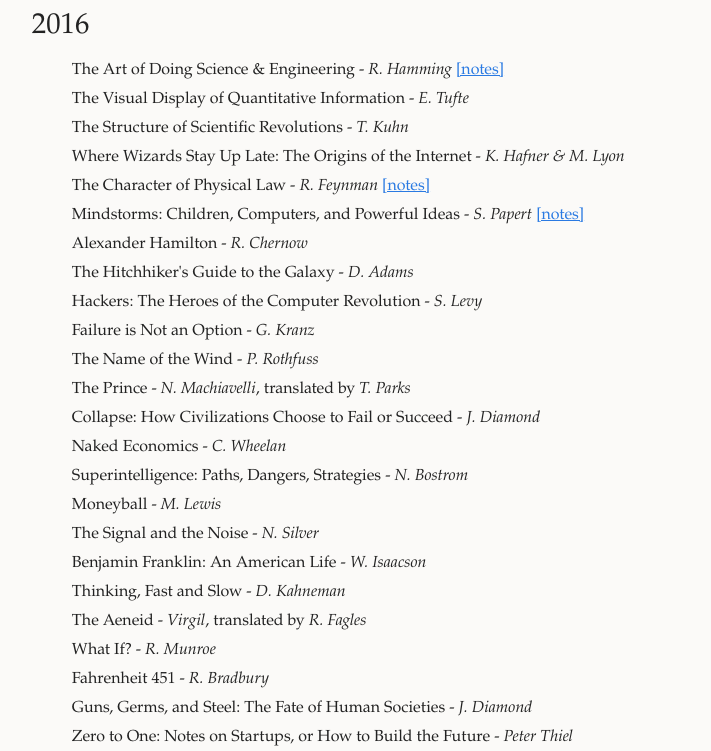
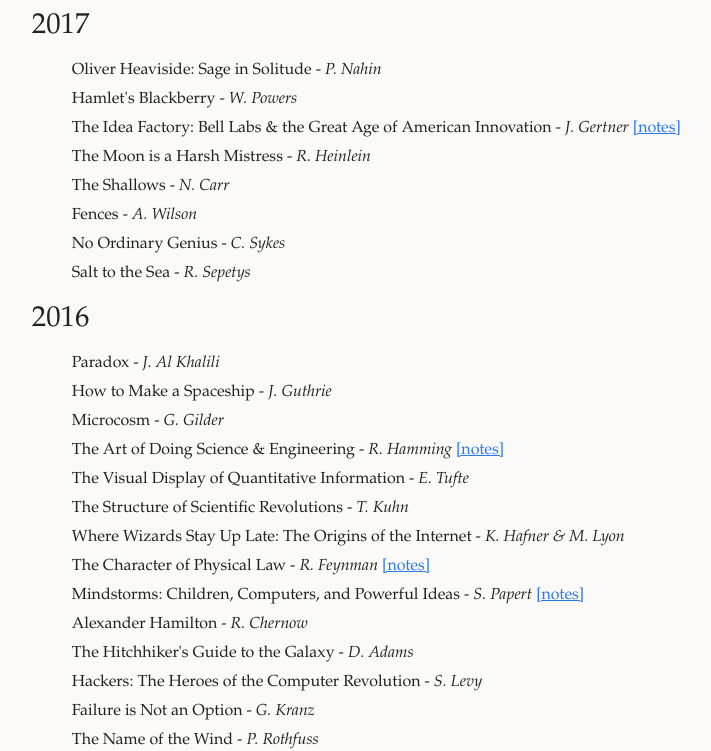
Before and after one commit to andars/andars.github.io, a plain HTML site: page reading.html in a window 1280 px wide. Shown: the part 155-906 px from the top of the page, without its empty margins (173-884 px from the left). Drawn offline with Linux system fonts and the light colour scheme.

Commit message:
update RL and add github

```diff
--- a/reading.html
+++ b/reading.html
@@ -29,12 +29,26 @@
 
   <article>
     <h1 id="reading-list">reading list</h1>
-<h2 id="section">2016</h2>
+<h2 id="section">2017</h2>
 <ul class='rlist'>
-    <li> The Art of Doing Science & Engineering - <em> R. Hamming </em> <a href='notes/aofse.html'> [notes] </a></li>
+    <li> Oliver Heaviside: Sage in Solitude - <em> P. Nahin </em></li>
+    <li> Hamlet's Blackberry - <em> W. Powers </em></li>
+    <li> The Idea Factory: Bell Labs &amp; the Great Age of American Innovation - <em> J. Gertner </em><a href='notes/idea_factory.html'> [notes] </a></li>
+    <li> The Moon is a Harsh Mistress - <em> R. Heinlein </em></li>
+    <li> The Shallows - <em> N. Carr </em></li>
+    <li> Fences - <em> A. Wilson </em></li>
+    <li> No Ordinary Genius - <em> C. Sykes </em></li>
+    <li> Salt to the Sea - <em> R. Sepetys </em></li>
+</ul>
+<h2 id="section-1">2016</h2>
+<ul class='rlist'>
+    <li> Paradox - <em> J. Al Khalili </em></li>
+    <li> How to Make a Spaceship - <em> J. Guthrie </em></li>
+    <li> Microcosm - <em> G. Gilder </em></li>
+    <li> The Art of Doing Science &amp; Engineering - <em> R. Hamming </em> <a href='notes/aofse.html'> [notes] </a></li>
     <li> The Visual Display of Quantitative Information - <em> E. Tufte </em></li>
     <li> The Structure of Scientific Revolutions - <em> T. Kuhn </em></li>
-    <li> Where Wizards Stay Up Late: The Origins of the Internet - <em> K. Hafner & M. Lyon</em></li>
+    <li> Where Wizards Stay Up Late: The Origins of the Internet - <em> K. Hafner &amp; M. Lyon</em></li>
     <li> The Character of Physical Law - <em> R. Feynman </em><a href='notes/cpl.html'> [notes] </a></li>
     <li> Mindstorms: Children, Computers, and Powerful Ideas - <em> S. Papert </em><a href='notes/mindstorms.html'> [notes] </a></li>
     <li> Alexander Hamilton - <em> R. Chernow </em></li>
@@ -60,7 +74,7 @@
     <li> The Boys in the Boat - <em> D. Brown </em></li>
     <li> A Mind for Numbers - <em> B. Oakley </em></li>
 </ul>
-<h2 id="section-1">2015</h2>
+<h2 id="section-2">2015</h2>
 <ul class='rlist'>
     <li> Elon Musk: Tesla, SpaceX, and the Quest for a Fantastic Future - <em> A. Vance</em></li>
     <li> A Short History of Nearly Everything - <em> B. Bryson </em></li>
@@ -75,6 +89,7 @@
     <li> The Soul of a New Machine - <em> T. Kidder </em></li>
     <li> Unbroken - <em> L. Hillenbrand </em></li>
 </ul>
+<h3 id="section-3">…</h3>
 
   </article>
 </body>
```
Also changed, not shown: about.html (+1 -0 lines).
